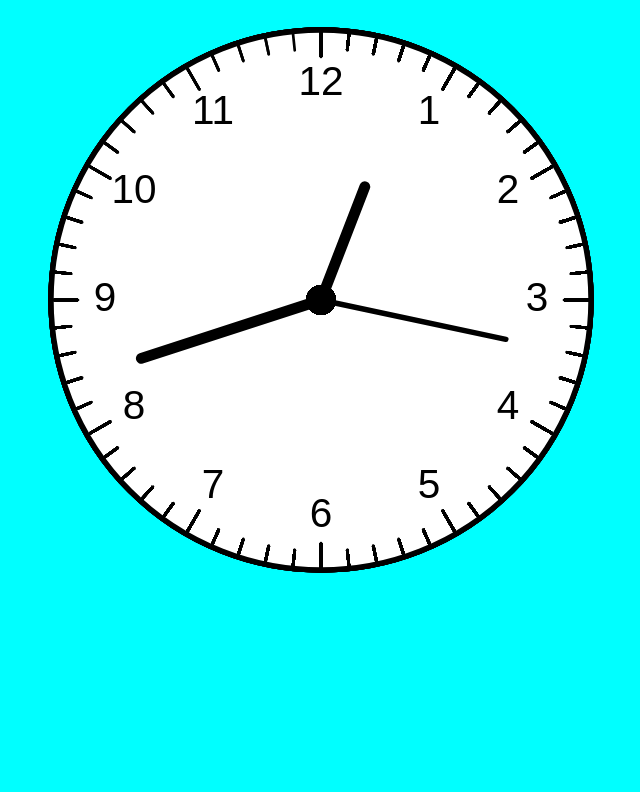
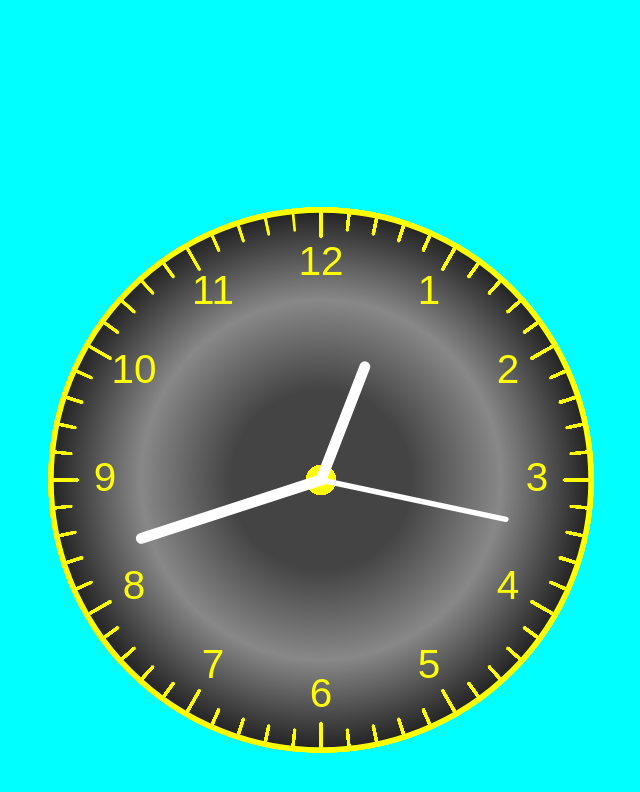
Before and after one commit to MrBIOsh/Clock_Canvas, a plain HTML site: page index.html in a window 1280 px wide. Shown: the whole page, without its empty margins (319-959 px from the left). Drawn offline with Linux system fonts and the light colour scheme.

Commit message:
update files

```diff
--- a/index.html
+++ b/index.html
@@ -8,7 +8,9 @@
     <title>Clock</title>
 </head>
 <body>
+    <p id="time"></p>
     <canvas class="clock" id="clock" width="600" height="600"></canvas>
+    <script src="utils.js"></script>
     <script src="script.js"></script>
 </body>
 </html>
--- a/script.js
+++ b/script.js
@@ -1,120 +1,19 @@
-//------------------------------------------------------
+class Clock {
+  display = null;
+  time = new Date();
+  interval = 1000;
+  constructor(display, time, interval) {
+    this.display = display;
 
-// const clock = document.getElementById('clock');
-// const context = clock.getContext('2d');
-
-// var radius = clock.width / 2;
-
-// context.translate(radius,radius);
-
-// radius = radius * 0.95;
-
-// setInterval(draw, 1000);
-
-// function draw() {
-//     drawClock(context, radius);
-//     // drawNumber(context, radius);
-//     // drawTime(context, radius);
-//     // drawSegment(context, radius);
-// }
-
-// function drawClock(context, radius) {
-//     context.beginPath();
-//     context.arc(0, 0, radius, 0, 2*Math.PI);
-//     context.fillStyle = "#fff"
-//     context.fill();
-
-//     context.beginPath();
-//     context.arc(0, 0, radius, 0, 2*Math.PI);
-//     context.lineWidth = radius*0.02;
-//     context.strokeStyle = "#000";
-//     context.stroke();
-
-//     context.beginPath();
-//     context.arc(0, 0, radius*0.05, 0, 2*Math.PI);
-//     context.fillStyle = "#000"
-//     context.fill();
-// }
-
-// function drawNumber(context, radius) {
-//     let angle;
-//     let num;
-
-//     context.font = radius * 0.15 + "px arial";
-
-//     context.textBaseline = "middle";
-//     context.textAlign = "center";
-
-//     for (num = 1; num < 13; num++) {
-//         angle = num * Math.PI/6;
-//         context.rotate(angle);
-//         context.translate(0, -radius*0.8);
-//         context.rotate(-angle);
-//         context.fillText(num.toString(), 0, 0);
-//         context.rotate(angle);
-//         context.translate(0, radius*0.8);
-//         context.rotate(-angle);
-//     }
-// }
-
-// function drawTime(context, radius) {
-//     let date = new Date();
-//     let hours = date.getHours();
-//     let minutes = date.getMinutes();
-//     let seconds = date.getSeconds();
-
-//     hours = hours % 12;
-//     hours = (hours * Math.PI/6) + (minutes * Math.PI/(6 * 60)) + (seconds * Math.PI/(6 * 3600));
-//     drawArrow(context, hours, radius*0.04, radius*0.45);
-//     minutes = (minutes*Math.PI/30) + (seconds * Math.PI/30*60);
-//     drawArrow(context, minutes, radius*0.04, radius*0.7);
-//     seconds = seconds*Math.PI/30;
-//     drawArrow(context, seconds, radius*0.02, radius*0.7);
-// }
-
-// function drawArrow(context, position, width, length) {
-//     context.beginPath();
-//     context.moveTo(0,0);
-//     context.rotate(position);
-//     context.lineTo(0, -length);
-//     context.lineWidth = width;
-//     context.lineCap = "round";
-//     context.strokeStyle = "#000";
-//     context.stroke();
-//     context.rotate(-position);
-//     context.closePath();
-// }
-
-// function drawSegment(context, radius) {
-//     let angle = Math.PI/30;
-
-//     for (let i = 0; i < 60; i++) {
-
-//         context.rotate(i*angle);
-//         if ((i % 5) == 0) {
-//             context.moveTo(0, -radius*0.9);
-//         } else {
-//             context.moveTo(0, -radius*0.93);
-//         }
-//         context.lineTo(0, -radius*0.99);
-//         context.lineWidth = radius*0.01;
-//         context.stroke();
-//         context.rotate(-i*angle);
-//         context.closePath()
-//     }
-// }
-
-/*---------------------------------------------------------------------*/
+    if (time) this.time = time;
+    if (interval) this.interval = interval;
 
 
-class Clock {
-  display = null;
-  constructor(display, time, delay) {
-    this.display = display;
     setInterval(() => {
-      this.init();
-      this.update(new Date());
-    }, delay);
+      this.time = new Date(this.time.getTime() + this.interval)
+      this.update(this.time);
+    }, this.interval);
+    this.init();
   }
 
   update(time) {
@@ -130,35 +29,35 @@ class Display {
   canvas = null;
   ctx = null;
   radius = null;
+  grad = null;
 
-  constructor(canvasEl) {
+  constructor(canvasEl, theme) {
     this.canvas = canvasEl;
+    this.theme = theme;
     this.ctx = canvasEl.getContext('2d');
     this.radius = (canvasEl.width / 2) * 0.9;
     this.ctx.translate(this.radius/0.9,this.radius/0.9);
   }
 
   init() {
-    this.drawClock();
-    this.drawNumber();
-    this.drawSegment();
+    // do nothing
   }
 
   drawClock() {
     this.ctx.beginPath();
     this.ctx.arc(0, 0, this.radius, 0, 2*Math.PI);
-    this.ctx.fillStyle = "#fff"
+    this.ctx.fillStyle = getGrad(this.ctx, this.theme.background, this.radius);
     this.ctx.fill();
 
     this.ctx.beginPath();
     this.ctx.arc(0, 0, this.radius, 0, 2*Math.PI);
     this.ctx.lineWidth = this.radius*0.02;
-    this.ctx.strokeStyle = "#000";
+    this.ctx.strokeStyle = this.theme.contourColor;
     this.ctx.stroke();
 
     this.ctx.beginPath();
     this.ctx.arc(0, 0, this.radius*0.05, 0, 2*Math.PI);
-    this.ctx.fillStyle = "#000"
+    this.ctx.fillStyle = this.theme.contourColor;
     this.ctx.fill();
   }
 
@@ -222,21 +121,21 @@ class Display {
     this.ctx.lineTo(0, -length);
     this.ctx.lineWidth = width;
     this.ctx.lineCap = "round";
-    this.ctx.strokeStyle = "#000";
+    this.ctx.strokeStyle = this.theme.arrowColor;
     this.ctx.stroke();
     this.ctx.rotate(-position);
     this.ctx.closePath();
   }
 
   update(date) {
+    this.drawClock();
+    this.drawNumber();
+    this.drawSegment();
     this.drawTime(date);
   }
 }
 
-const canvas = document.getElementById("clock");
+const display = new Display(document.getElementById("clock"),
+{background: ['#222', '#888', '#444'], arrowColor: 'white', contourColor: 'yellow'});
 
-const display = new Display(canvas);
-const clock = new Clock(display, new Date(), 1000);
-
-
-//console.log(clock);
+const clock = new Clock(display);
--- a/style.css
+++ b/style.css
@@ -4,4 +4,19 @@ body {
     align-items: center;
     background-color: cyan;
     margin: 0;
+    gap: 20px;
+    flex-direction: column;
 }
+
+#time {
+	color:rgb(0, 0, 0);
+	/*background-color:black;*/
+    font-size: 80px;
+    display:flex;
+	justify-content:center;
+}
+
+/*
+<p id="time"></p>
+<canvas class="clock" id="clock" width="600" height="600"></canvas>
+*/
--- /dev/null
+++ b/utils.js
@@ -0,0 +1,5 @@
+//const percents = [0,0.5,1];
+const getGrad = (ctx, colors, radius) => colors.reduce((gr, color, index) => {
+    gr.addColorStop((1/colors.length) * index, color);
+    return gr;
+}, ctx.createRadialGradient(0,0,radius, 0,0,0));
```
